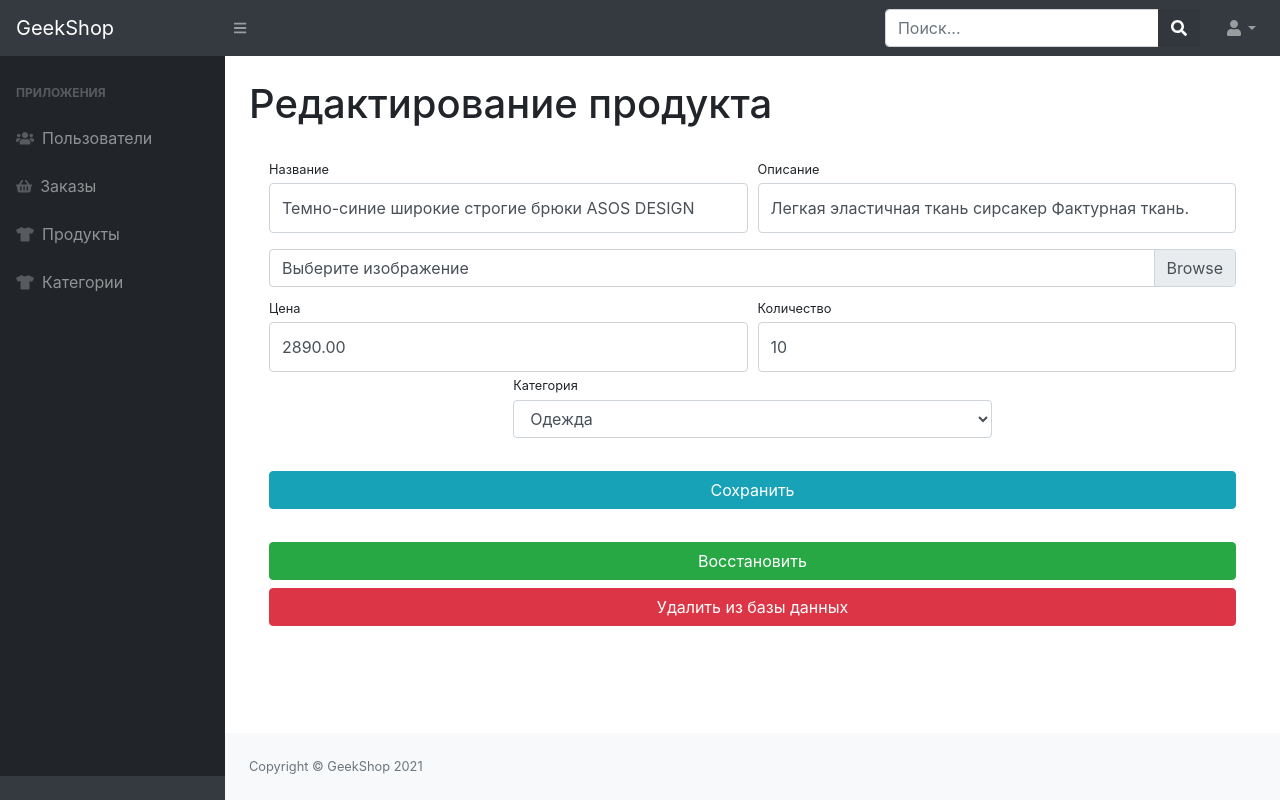
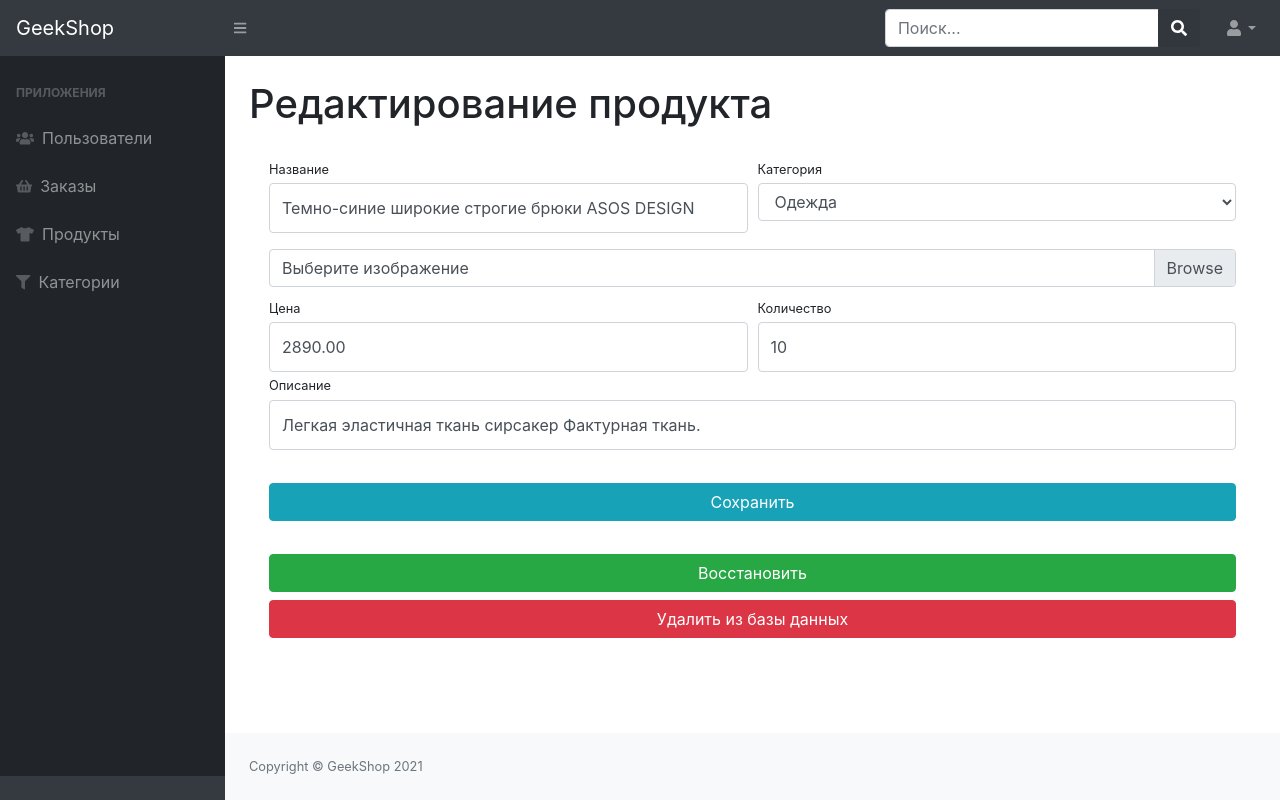
Before and after one commit to ElecTrOoD/django-geekshop, a Django app: page /admin-staff/products/update/1 in a window 1280 px wide. Run offline with Django 3.2, Linux system fonts and the light colour scheme; the visitor is signed in with stand-in values (Sample User, id 1); data comes from the database, SQL or seed files in the repository; some libraries are stand-ins or nearby versions.

Commit message:
updated layout

```diff
--- a/admins/templates/admins/admin-products-update-delete.html
+++ b/admins/templates/admins/admin-products-update-delete.html
@@ -16,8 +16,8 @@
                         </div>
                         <div class="col-lg-6">
                             <div class="form-group">
-                                <label class="small mb-1" for="{{ form.description.id_for_label }}">Описание</label>
-                                {{ form.description }}
+                                <label class="small mb-1" for="{{ form.category.id_for_label }}">Категория</label>
+                                {{ form.category }}
                             </div>
                         </div>
                     </div>
@@ -42,10 +42,10 @@
                             {{ form.quantity }}
                         </div>
                     </div>
-                    <div class="form-row justify-content-center">
-                        <div class="col-lg-6">
-                            <label class="small mb-1" for="{{ form.category.id_for_label }}">Категория</label>
-                            {{ form.category }}
+                    <div class="form-row">
+                        <div class="col-lg-12">
+                            <label class="small mb-1" for="{{ form.description.id_for_label }}">Описание</label>
+                            {{ form.description }}
                         </div>
                     </div>
                     <div class="form-row">
--- a/admins/templates/admins/base.html
+++ b/admins/templates/admins/base.html
@@ -67,7 +67,7 @@
                     </a>
                     <a class="nav-link" href="{% url 'admins:admin_category' %}">
                         <div class="sb-nav-link-icon">
-                            <i class="fas fa-tshirt"></i>
+                            <i class="fas fa-filter"></i>
                         </div>
                         Категории
                     </a>
```
